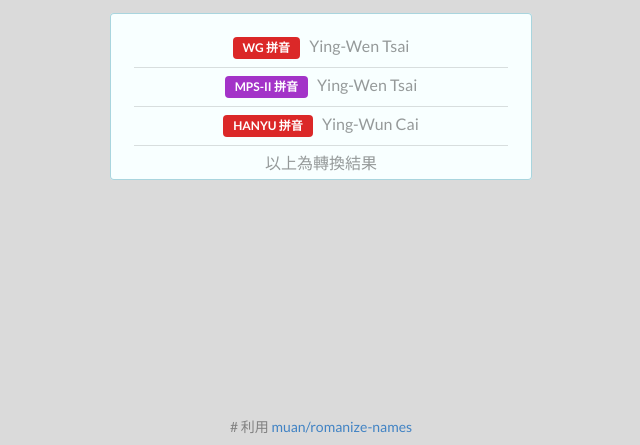
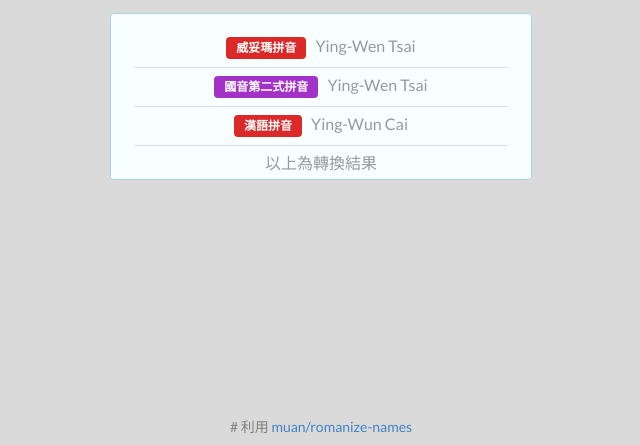
Before and after one commit to electronize/romanize, a website: page index.html in a window 1280 px wide. Shown: the part 355-800 px from the top of the page, without its empty margins (319-959 px from the left). Drawn offline with nearby package versions, Linux system fonts and the light colour scheme.

Commit message:
add pinyin wiki links

```diff
--- a/index.html
+++ b/index.html
@@ -53,18 +53,18 @@
           <div class="ui error message"></div>
 
           <div class="ui divided selection list info message" id="output">
-            <a class="item">
-              <div class="ui red horizontal label">WG 拼音</div>
+            <div class="item">
+              <a class="ui red horizontal label" href="https://zh.wikipedia.org/zh-tw/%E5%A8%81%E5%A6%A5%E7%91%AA%E6%8B%BC%E9%9F%B3" target="_blank">威妥瑪拼音</a>
               <span class="wg-output">Ying-Wen Tsai</span>
-            </a>
-            <a class="item">
-              <div class="ui purple horizontal label">MPS-II 拼音</div>
+            </div>
+            <div class="item">
+              <a class="ui purple horizontal label" href="https://zh.wikipedia.org/wiki/%E5%9C%8B%E8%AA%9E%E6%B3%A8%E9%9F%B3%E7%AC%A6%E8%99%9F%E7%AC%AC%E4%BA%8C%E5%BC%8F" target="_blank">國音第二式拼音</a>
               <span class="mps-output">Ying-Wen Tsai</span>
-            </a>
-            <a class="item">
-              <div class="ui red horizontal label">HANYU 拼音</div>
+            </div>
+            <div class="item">
+              <a class="ui red horizontal label" href="https://zh.wikipedia.org/wiki/%E6%B1%89%E8%AF%AD%E6%8B%BC%E9%9F%B3" target="_blank">漢語拼音</a>
               <span class="hanyu-output">Ying-Wun Cai</span>
-            </a>
+            </div>
             <span class="item">
               以上為轉換結果
             </span>
```
